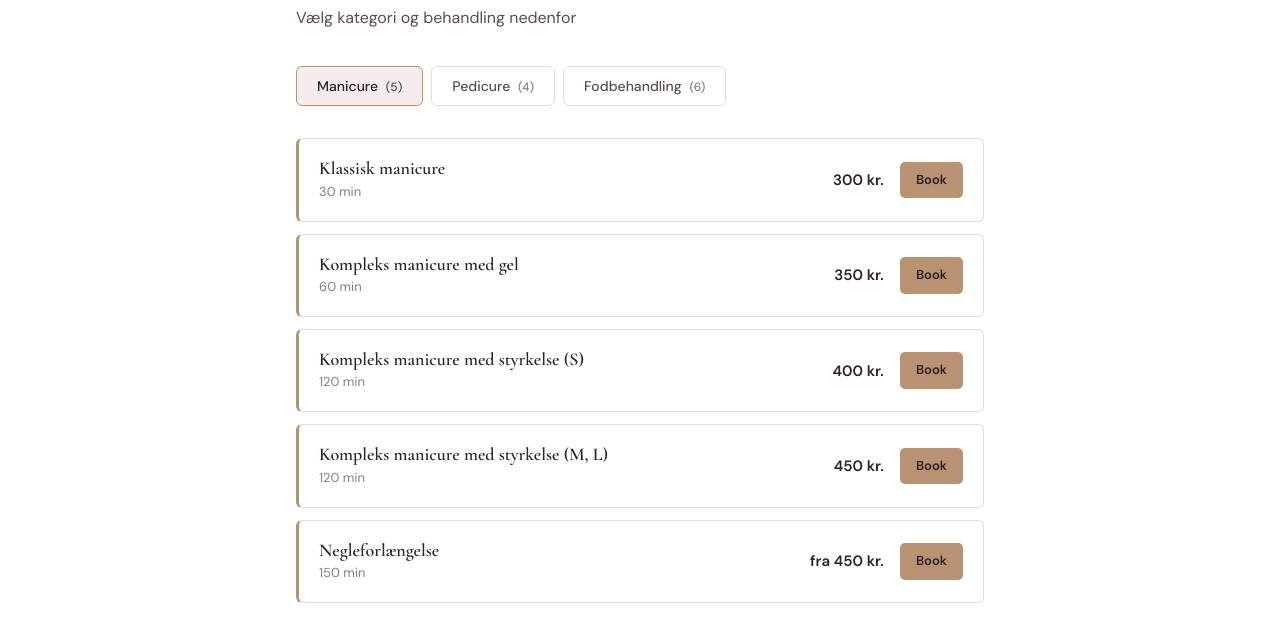
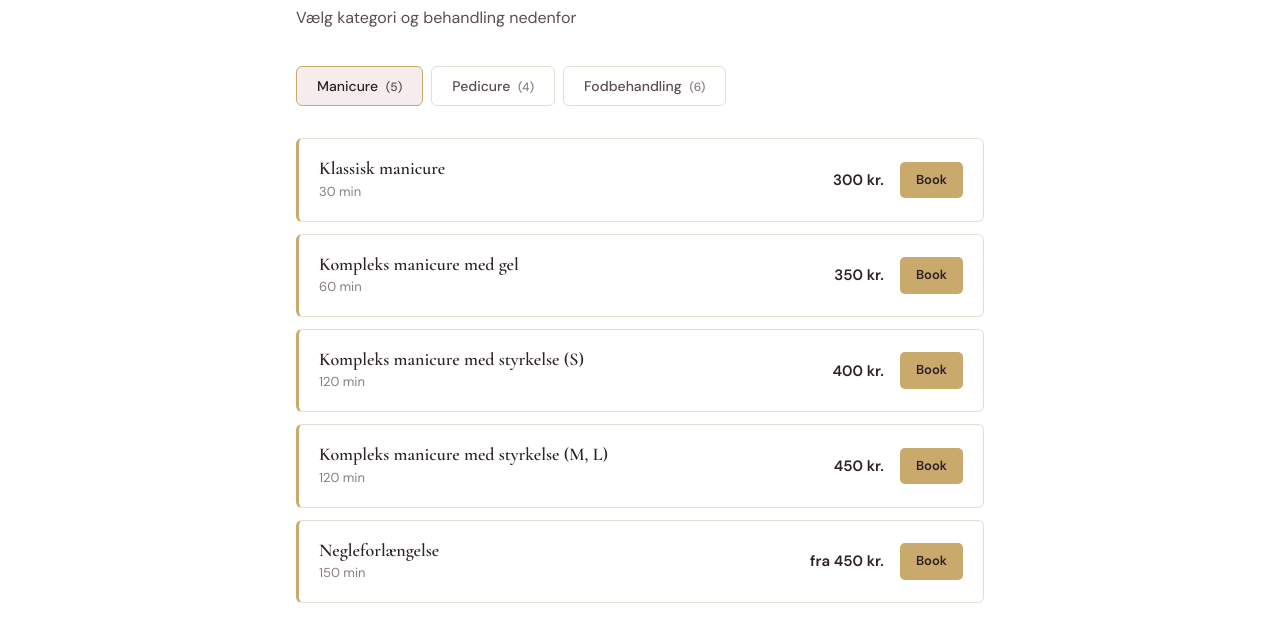
Before and after one commit to SergiiZ777/zelenska-studio, a plain HTML site: page booking.html in a window 1280 px wide. Shown: the part 161-797 px from the top of the page. Drawn offline with nearby package versions, Linux system fonts and the light colour scheme.

Commit message:
Warm gold tone, add parking + by-appointment info
- Gold adjusted to #C9A96C — richer warm gold, less bronze
- Added parking info: free parking at the studio
- Added hours: "By appointment only" — fits flexible schedule
- Both pages updated with matching gold tokens

Co-Authored-By: Claude Opus 4.6 <noreply@anthropic.com>

```diff
--- a/booking.html
+++ b/booking.html
@@ -6,8 +6,8 @@
 :root {
   --bg: #ffffff;
   --bg-alt: #faf7f3;
-  --gold: #B99272;
-  --gold-hover: #A17E60;
+  --gold: #C9A96C;
+  --gold-hover: #B39358;
   --blush: #f5eded;
   --ink: #2D2226;
   --ink-mid: #5A4D50;
@@ -21,8 +21,8 @@
   :root:not([data-theme="light"]) {
     --bg: #191416;
     --bg-alt: #211C1E;
-    --gold: #D1AC8A;
-    --gold-hover: #DCBA9A;
+    --gold: #D9BC88;
+    --gold-hover: #E3CA9C;
     --blush: #2A2025;
     --ink: #EDE6E4;
     --ink-mid: #B5A8AA;
@@ -35,8 +35,8 @@
 :root[data-theme="dark"] {
   --bg: #191416;
   --bg-alt: #211C1E;
-  --gold: #D1AC8A;
-  --gold-hover: #DCBA9A;
+  --gold: #D9BC88;
+  --gold-hover: #E3CA9C;
   --blush: #2A2025;
   --ink: #EDE6E4;
   --ink-mid: #B5A8AA;
```
Also changed, not shown: index.html (+23 -7 lines).
